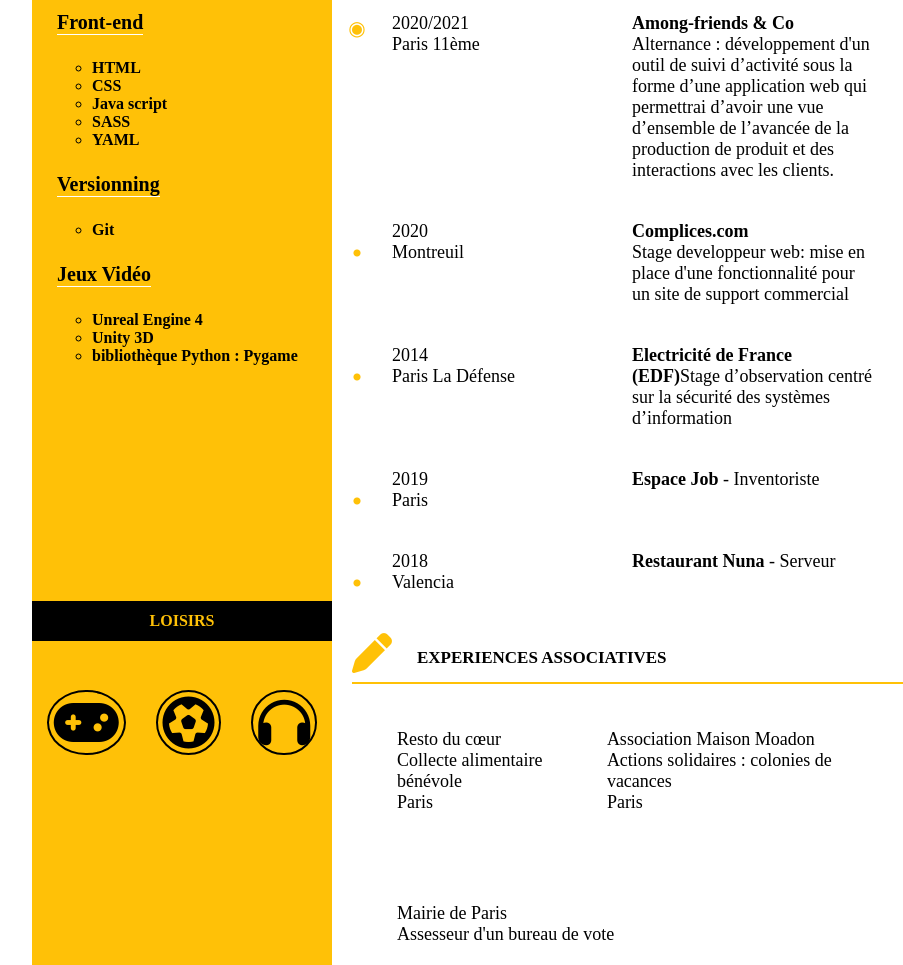
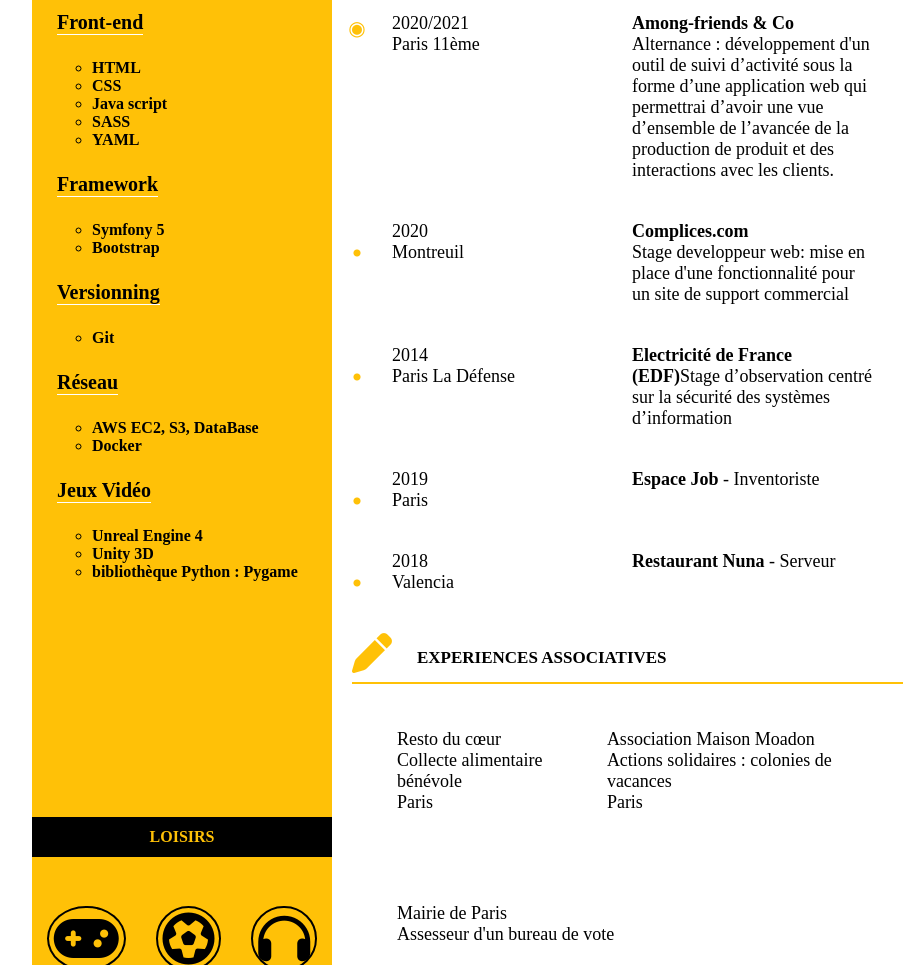
Before and after one commit to samuelBury/CV, a plain HTML site: page index.html in a window 1280 px wide. Shown: the part 913-1878 px from the top of the page, without its empty margins (158-1061 px from the left). Drawn offline with Linux system fonts and the light colour scheme.

Commit message:
maj_competence

```diff
--- a/index.html
+++ b/index.html
@@ -199,11 +199,27 @@
 					<li><em class="gras">SASS</em></li>
 					<li><em class="gras">YAML</em></li>
 				</ul>
+
+				<div class="conteneurSousTitreArticleLeft">
+					<h5>Framework</h5>
+				</div>
+				<ul class="competence">
+					<li><em class="gras">Symfony 5</em></li>
+					<li><em class="gras">Bootstrap</em></li>
+				</ul>
 				<div class="conteneurSousTitreArticleLeft">
 					<h5>Versionning</h5>
 				</div>
+
 				<ul class="competence">
 					<li><em class="gras">Git</em></li>
+				</ul>
+				<div class="conteneurSousTitreArticleLeft">
+					<h5>Réseau</h5>
+				</div>
+				<ul class="competence">
+					<li><em class="gras">AWS EC2, S3, DataBase</em></li>
+					<li><em class="gras">Docker</em></li>
 				</ul>
 				<div class="conteneurSousTitreArticleLeft">
 					<h5>Jeux Vidéo</h5>
```
